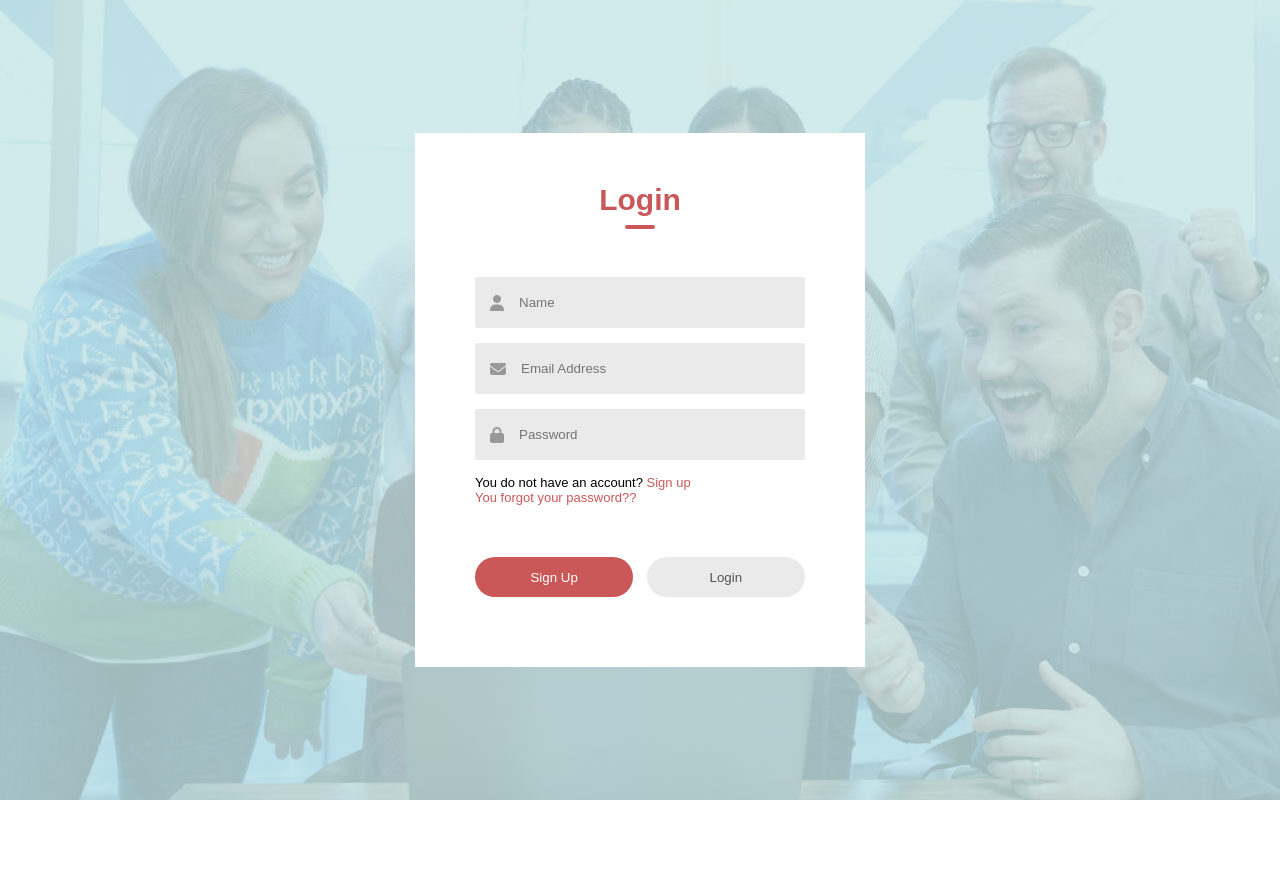
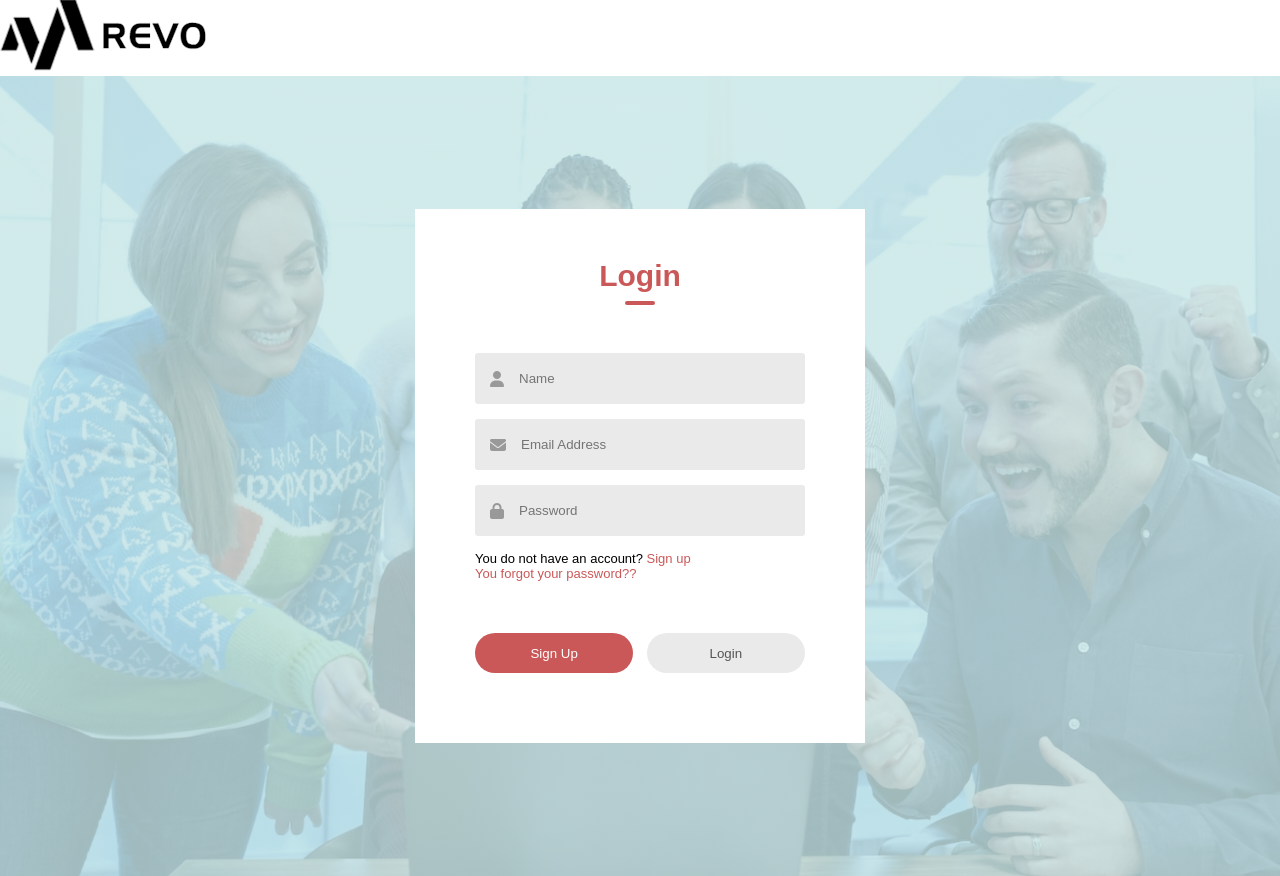
Before and after one commit to prasadaniket/Organ-Donation-System-Management, a PHP site: page /login.php in a window 1280 px wide. Before the commit the page ends 800 px from the top, so only its background shows below. Run offline with PHP 8.4, Linux system fonts and the light colour scheme.

Commit message:
Updated UI of Login Page

```diff
--- a/login.php
+++ b/login.php
@@ -9,6 +9,16 @@
 </head>
 
 <body>
+
+    <!-- header section starts  -->
+
+    <header class="header">
+        <a href="index.php" class="logo">
+            <img src="img/blacklogo.png" alt="">
+        </a>
+    </header>
+
+    <!-- header section ends -->
 
     <div class="container">
         <div class="form-box">
```
